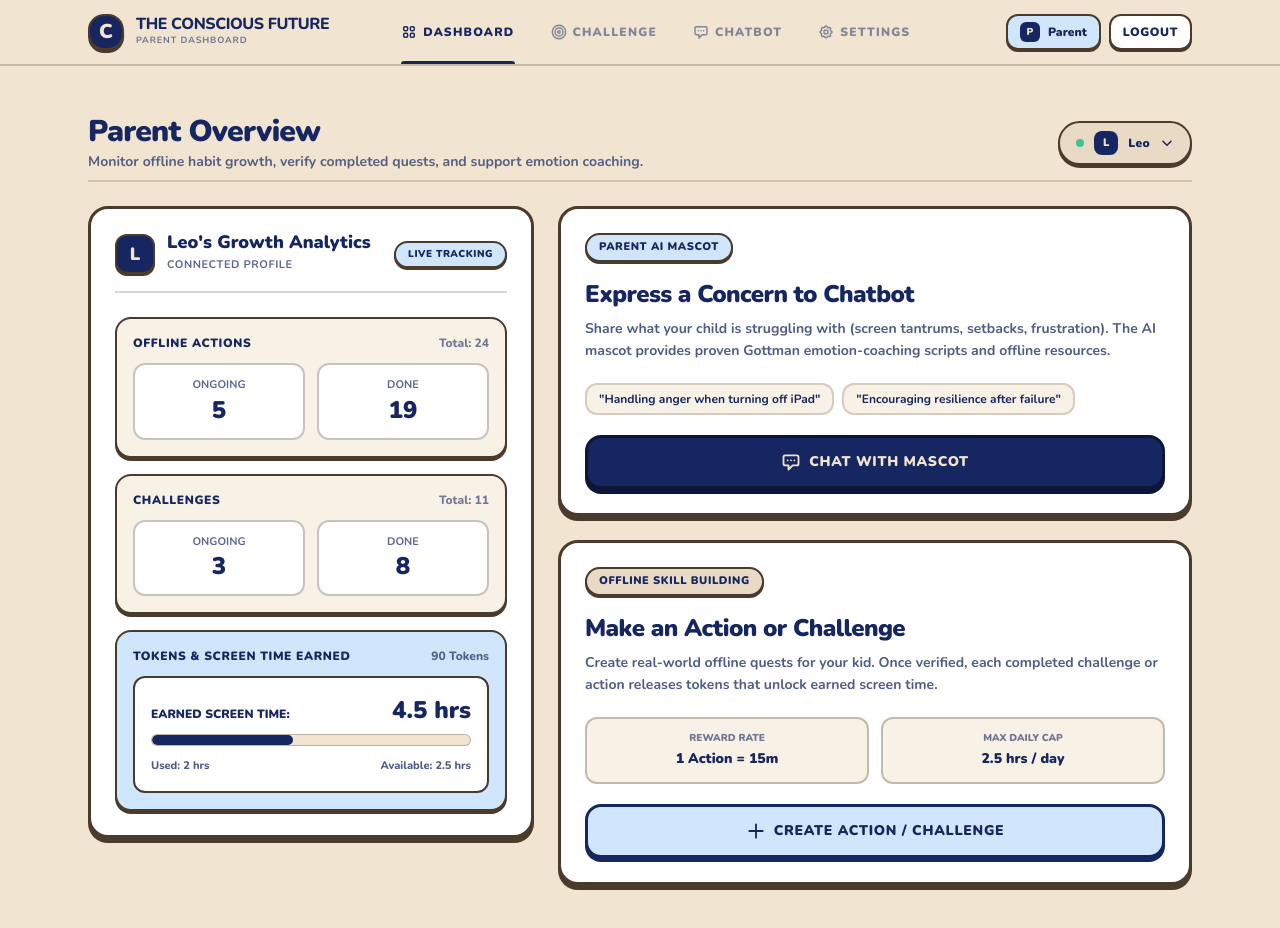
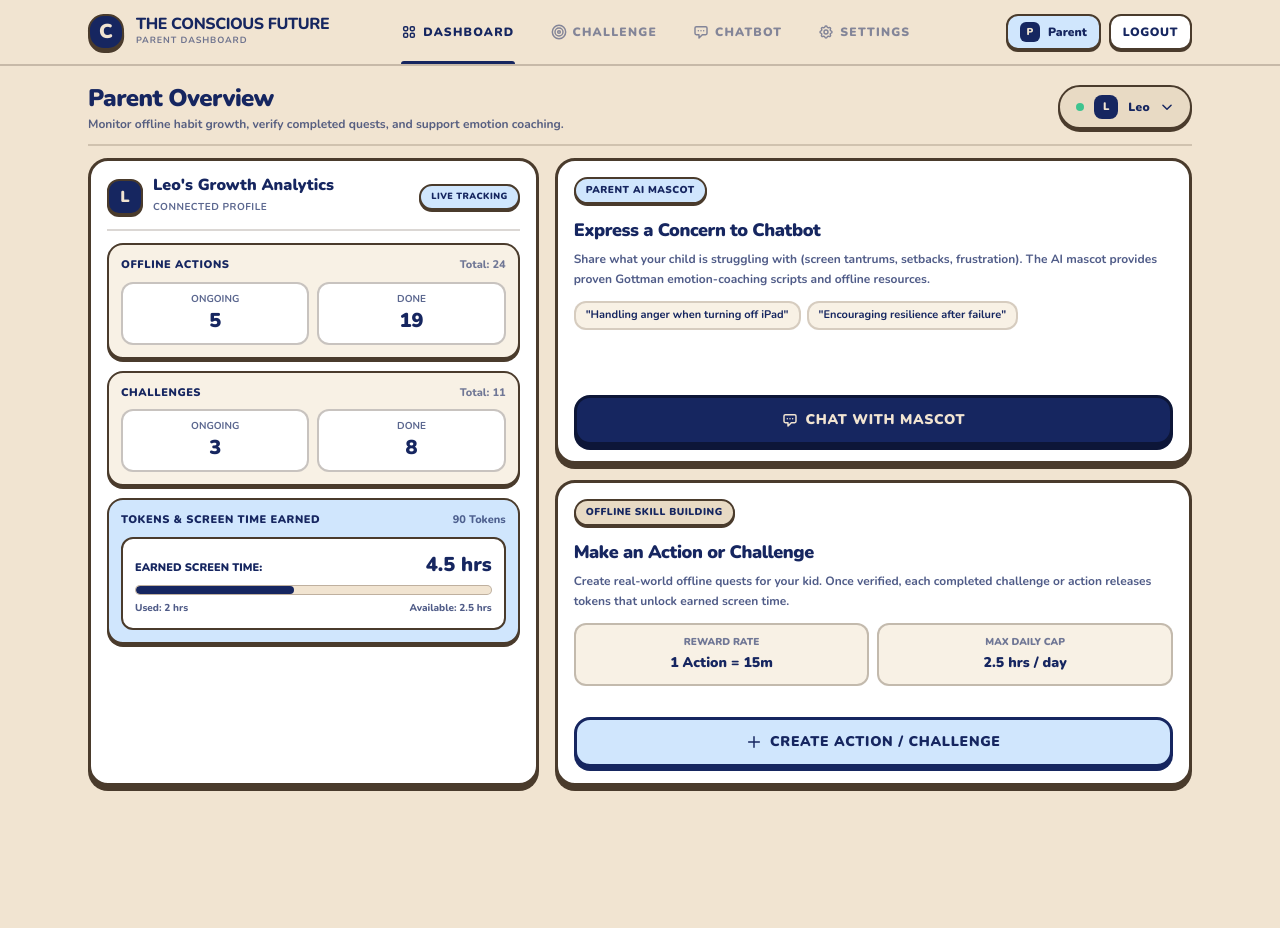
Before and after one commit to tayzonhannah/appcon2026-team-06-ai-application, a Next.js app in the folder team-06/: page /dashboard in a window 1280 px wide. Shown: the top 928 px of the page. After the commit the page ends 802 px from the top, so only its background shows below. Built offline with nearby package versions, Linux system fonts and the light colour scheme.

Commit message:
fix size issue in dashboard

```diff
--- a/team-06/app/(dashboard)/dashboard/page.tsx
+++ b/team-06/app/(dashboard)/dashboard/page.tsx
@@ -13,19 +13,20 @@ export default function DashboardPage() {
     MOCK_CHILDREN_LIST.find((c) => c.childId === selectedChildId) ?? MOCK_CHILDREN_LIST[0];
 
   return (
-    <div className="py-4 sm:py-6 flex flex-col gap-6 min-h-0">
-      {/* Top Banner / Heading */}
-      <div className="flex flex-col sm:flex-row items-start sm:items-center justify-between gap-4 pb-2 border-b-2 border-[#4A3B2C]/20">
+    /* Full height of parent (the capped main), flex column so heading + grid share space */
+    <div className="h-full flex flex-col gap-3">
+
+      {/* Top Banner / Heading — fixed height, doesn't stretch */}
+      <div className="flex flex-col sm:flex-row items-start sm:items-center justify-between gap-3 pb-3 border-b-2 border-[#4A3B2C]/20 shrink-0">
         <div>
-          <h1 className="text-2xl sm:text-3xl font-black text-[#162660] tracking-tight">
+          <h1 className="text-2xl font-black text-[#162660] tracking-tight">
             Parent Overview
           </h1>
-          <p className="text-xs sm:text-sm font-bold text-[#162660]/70 mt-0.5">
+          <p className="text-xs font-bold text-[#162660]/70 mt-0.5">
             Monitor offline habit growth, verify completed quests, and support emotion coaching.
           </p>
         </div>
 
-        {/* Custom Active Child Dropdown */}
         <ChildDropdown
           children={MOCK_CHILDREN_LIST}
           selected={activeChild}
@@ -33,15 +34,15 @@ export default function DashboardPage() {
         />
       </div>
 
-      {/* Main Grid: Left Analytics + Right Action Cards — equal heights */}
-      <div className="grid grid-cols-1 lg:grid-cols-12 gap-6 items-stretch">
-        {/* Left Side: Analytics Card */}
-        <div className="lg:col-span-5 w-full">
+      {/* Main Grid — takes all remaining height, columns stretch equally */}
+      <div className="grid grid-cols-1 lg:grid-cols-12 gap-4 flex-1 min-h-0">
+        {/* Left: Analytics Card — stretches full height */}
+        <div className="lg:col-span-5 min-h-0">
           <AnalyticsCard data={activeChild} />
         </div>
 
-        {/* Right Side: Action Cards */}
-        <div className="lg:col-span-7 w-full">
+        {/* Right: Action Cards — stretches full height */}
+        <div className="lg:col-span-7 min-h-0">
           <ActionCards />
         </div>
       </div>
--- a/team-06/app/(dashboard)/layout.tsx
+++ b/team-06/app/(dashboard)/layout.tsx
@@ -8,7 +8,7 @@ export default function DashboardLayout({
   return (
     <div className="min-h-screen bg-[#F1E4D1] text-[#162660] flex flex-col font-sans">
       <TopNav />
-      <main className="flex-1 max-w-6xl w-full mx-auto p-6">{children}</main>
+      <main className="max-w-6xl w-full mx-auto px-6 py-4 h-[calc(100vh-4rem)] overflow-hidden">{children}</main>
     </div>
   );
 }
--- a/team-06/components/dashboard/action-cards.tsx
+++ b/team-06/components/dashboard/action-cards.tsx
@@ -2,31 +2,31 @@ import Link from "next/link";
 
 export function ActionCards() {
   return (
-    <div className="flex flex-col gap-6 h-full">
+    <div className="flex flex-col gap-4 h-full">
       {/* Option 1: Chatbot (Mascot) Card */}
-      <div className="aralkada-card p-6 flex flex-col justify-between flex-1">
+      <div className="aralkada-card p-4 flex flex-col justify-between flex-1">
         <div>
-          <div className="flex items-center justify-between mb-4">
-            <span className="inline-flex items-center gap-2 px-3 py-1 rounded-full bg-[#D0E6FD] border-2 border-[#4A3B2C] shadow-[0_2px_0_#4A3B2C] text-[11px] font-black text-[#162660] uppercase tracking-wider">
+          <div className="flex items-center justify-between mb-3">
+            <span className="inline-flex items-center gap-2 px-2.5 py-1 rounded-full bg-[#D0E6FD] border-2 border-[#4A3B2C] shadow-[0_2px_0_#4A3B2C] text-[10px] font-black text-[#162660] uppercase tracking-wider">
               Parent AI Mascot
             </span>
           </div>
 
-          <h3 className="text-xl sm:text-2xl font-black text-[#162660] mb-2 tracking-tight">
+          <h3 className="text-lg font-black text-[#162660] mb-1.5 tracking-tight">
             Express a Concern to Chatbot
           </h3>
 
-          <p className="text-xs sm:text-sm font-bold text-[#162660]/75 leading-relaxed mb-5">
+          <p className="text-xs font-bold text-[#162660]/75 leading-relaxed mb-3">
             Share what your child is struggling with (screen tantrums, setbacks, frustration).
             The AI mascot provides proven Gottman emotion-coaching scripts and offline resources.
           </p>
 
           {/* Prompt Suggestion Pills */}
-          <div className="flex flex-wrap gap-2 mb-5">
-            <span className="px-3 py-1.5 rounded-xl bg-[#F8F1E5] border-2 border-[#4A3B2C]/20 text-xs font-bold text-[#162660]">
+          <div className="flex flex-wrap gap-1.5 mb-3">
+            <span className="px-2.5 py-1 rounded-xl bg-[#F8F1E5] border-2 border-[#4A3B2C]/20 text-[11px] font-bold text-[#162660]">
               &quot;Handling anger when turning off iPad&quot;
             </span>
-            <span className="px-3 py-1.5 rounded-xl bg-[#F8F1E5] border-2 border-[#4A3B2C]/20 text-xs font-bold text-[#162660]">
+            <span className="px-2.5 py-1 rounded-xl bg-[#F8F1E5] border-2 border-[#4A3B2C]/20 text-[11px] font-bold text-[#162660]">
               &quot;Encouraging resilience after failure&quot;
             </span>
           </div>
@@ -34,9 +34,9 @@ export function ActionCards() {
 
         <Link
           href="/dashboard/chatbot"
-          className="w-full py-3.5 aralkada-btn-primary flex items-center justify-center gap-2 text-center text-sm cursor-pointer"
+          className="w-full py-3 aralkada-btn-primary flex items-center justify-center gap-2 text-center text-sm cursor-pointer"
         >
-          <svg className="w-5 h-5 text-[#F1E4D1]" fill="none" stroke="currentColor" viewBox="0 0 24 24">
+          <svg className="w-4 h-4 text-[#F1E4D1]" fill="none" stroke="currentColor" viewBox="0 0 24 24">
             <path
               strokeLinecap="round"
               strokeLinejoin="round"
@@ -49,32 +49,32 @@ export function ActionCards() {
       </div>
 
       {/* Option 2: Make Action / Challenge Card */}
-      <div className="aralkada-card p-6 flex flex-col justify-between flex-1">
+      <div className="aralkada-card p-4 flex flex-col justify-between flex-1">
         <div>
-          <div className="flex items-center justify-between mb-4">
-            <span className="inline-flex items-center gap-2 px-3 py-1 rounded-full bg-[#E8DAC4] border-2 border-[#4A3B2C] shadow-[0_2px_0_#4A3B2C] text-[11px] font-black text-[#162660] uppercase tracking-wider">
+          <div className="flex items-center justify-between mb-3">
+            <span className="inline-flex items-center gap-2 px-2.5 py-1 rounded-full bg-[#E8DAC4] border-2 border-[#4A3B2C] shadow-[0_2px_0_#4A3B2C] text-[10px] font-black text-[#162660] uppercase tracking-wider">
               Offline Skill Building
             </span>
           </div>
 
-          <h3 className="text-xl sm:text-2xl font-black text-[#162660] mb-2 tracking-tight">
+          <h3 className="text-lg font-black text-[#162660] mb-1.5 tracking-tight">
             Make an Action or Challenge
           </h3>
 
-          <p className="text-xs sm:text-sm font-bold text-[#162660]/75 leading-relaxed mb-5">
+          <p className="text-xs font-bold text-[#162660]/75 leading-relaxed mb-3">
             Create real-world offline quests for your kid. Once verified, each completed
             challenge or action releases tokens that unlock earned screen time.
           </p>
 
           {/* Quick Stats Summary */}
-          <div className="grid grid-cols-2 gap-3 mb-5">
-            <div className="p-3 rounded-xl bg-[#F8F1E5] border-2 border-[#4A3B2C]/30 text-center">
+          <div className="grid grid-cols-2 gap-2 mb-3">
+            <div className="p-2.5 rounded-xl bg-[#F8F1E5] border-2 border-[#4A3B2C]/30 text-center">
               <span className="block text-[10px] font-black text-[#162660]/60 uppercase">
                 Reward Rate
               </span>
               <span className="text-sm font-black text-[#162660]">1 Action = 15m</span>
             </div>
-            <div className="p-3 rounded-xl bg-[#F8F1E5] border-2 border-[#4A3B2C]/30 text-center">
+            <div className="p-2.5 rounded-xl bg-[#F8F1E5] border-2 border-[#4A3B2C]/30 text-center">
               <span className="block text-[10px] font-black text-[#162660]/60 uppercase">
                 Max Daily Cap
               </span>
@@ -85,9 +85,9 @@ export function ActionCards() {
 
         <Link
           href="/dashboard/challenge"
-          className="w-full py-3.5 aralkada-btn-secondary flex items-center justify-center gap-2 text-center text-sm cursor-pointer"
+          className="w-full py-3 aralkada-btn-secondary flex items-center justify-center gap-2 text-center text-sm cursor-pointer"
         >
-          <svg className="w-5 h-5 text-[#162660]" fill="none" stroke="currentColor" viewBox="0 0 24 24">
+          <svg className="w-4 h-4 text-[#162660]" fill="none" stroke="currentColor" viewBox="0 0 24 24">
             <path strokeLinecap="round" strokeLinejoin="round" strokeWidth="2.2" d="M12 4v16m8-8H4" />
           </svg>
           <span>CREATE ACTION / CHALLENGE</span>
--- a/team-06/components/dashboard/analytics-card.tsx
+++ b/team-06/components/dashboard/analytics-card.tsx
@@ -6,112 +6,96 @@ interface AnalyticsCardProps {
 
 export function AnalyticsCard({ data }: AnalyticsCardProps) {
   return (
-    <div className="aralkada-card p-6 flex flex-col gap-6">
+    <div className="aralkada-card p-4 flex flex-col gap-3 h-full">
       {/* Header with Child Profile Pill */}
-      <div className="flex items-center justify-between border-b-2 border-[#4A3B2C]/20 pb-4">
-        <div className="flex items-center gap-3">
-          <div className="w-10 h-10 rounded-xl bg-[#162660] text-[#F1E4D1] font-black text-lg flex items-center justify-center border-2 border-[#4A3B2C] shadow-[0_2px_0_#4A3B2C]">
+      <div className="flex items-center justify-between border-b-2 border-[#4A3B2C]/20 pb-3">
+        <div className="flex items-center gap-2.5">
+          <div className="w-9 h-9 rounded-xl bg-[#162660] text-[#F1E4D1] font-black text-base flex items-center justify-center border-2 border-[#4A3B2C] shadow-[0_2px_0_#4A3B2C]">
             {data.avatarLetter}
           </div>
           <div>
-            <h3 className="font-black text-lg text-[#162660] leading-none">
-              {data.childName}'s Growth Analytics
+            <h3 className="font-black text-base text-[#162660] leading-none">
+              {data.childName}&apos;s Growth Analytics
             </h3>
-            <span className="text-[11px] font-bold text-[#162660]/70 uppercase tracking-wider">
+            <span className="text-[10px] font-bold text-[#162660]/70 uppercase tracking-wider">
               Connected Profile
             </span>
           </div>
         </div>
 
-        <div className="px-3 py-1 rounded-full bg-[#D0E6FD] border-2 border-[#4A3B2C] shadow-[0_2px_0_#4A3B2C] text-[10px] font-black text-[#162660] uppercase tracking-wider">
+        <div className="px-2.5 py-1 rounded-full bg-[#D0E6FD] border-2 border-[#4A3B2C] shadow-[0_2px_0_#4A3B2C] text-[9px] font-black text-[#162660] uppercase tracking-wider">
           Live Tracking
         </div>
       </div>
 
       {/* Metrics Section: Actions & Challenges */}
-      <div className="flex flex-col gap-4">
+      <div className="flex flex-col gap-3 flex-1">
         {/* Actions Box */}
-        <div className="rounded-2xl border-2 border-[#4A3B2C] bg-[#F8F1E5] p-4 shadow-[0_3px_0_#4A3B2C]">
-          <div className="flex items-center justify-between mb-3">
-            <span className="font-black text-xs text-[#162660] uppercase tracking-wider">
+        <div className="rounded-2xl border-2 border-[#4A3B2C] bg-[#F8F1E5] p-3 shadow-[0_3px_0_#4A3B2C]">
+          <div className="flex items-center justify-between mb-2">
+            <span className="font-black text-[11px] text-[#162660] uppercase tracking-wider">
               Offline Actions
             </span>
-            <span className="text-xs font-extrabold text-[#162660]/60">
+            <span className="text-[11px] font-extrabold text-[#162660]/60">
               Total: {data.actions.ongoing + data.actions.done}
             </span>
           </div>
-          <div className="grid grid-cols-2 gap-3">
-            <div className="rounded-xl bg-white border-2 border-[#4A3B2C]/30 p-3 text-center">
-              <span className="block text-[11px] font-bold text-[#162660]/70 uppercase">
-                Ongoing
-              </span>
-              <span className="text-2xl font-black text-[#162660]">
-                {data.actions.ongoing}
-              </span>
+          <div className="grid grid-cols-2 gap-2">
+            <div className="rounded-xl bg-white border-2 border-[#4A3B2C]/30 p-2 text-center">
+              <span className="block text-[10px] font-bold text-[#162660]/70 uppercase">Ongoing</span>
+              <span className="text-xl font-black text-[#162660]">{data.actions.ongoing}</span>
             </div>
-            <div className="rounded-xl bg-white border-2 border-[#4A3B2C]/30 p-3 text-center">
-              <span className="block text-[11px] font-bold text-[#162660]/70 uppercase">
-                Done
-              </span>
-              <span className="text-2xl font-black text-[#162660]">
-                {data.actions.done}
-              </span>
+            <div className="rounded-xl bg-white border-2 border-[#4A3B2C]/30 p-2 text-center">
+              <span className="block text-[10px] font-bold text-[#162660]/70 uppercase">Done</span>
+              <span className="text-xl font-black text-[#162660]">{data.actions.done}</span>
             </div>
           </div>
         </div>
 
         {/* Challenges Box */}
-        <div className="rounded-2xl border-2 border-[#4A3B2C] bg-[#F8F1E5] p-4 shadow-[0_3px_0_#4A3B2C]">
-          <div className="flex items-center justify-between mb-3">
-            <span className="font-black text-xs text-[#162660] uppercase tracking-wider">
+        <div className="rounded-2xl border-2 border-[#4A3B2C] bg-[#F8F1E5] p-3 shadow-[0_3px_0_#4A3B2C]">
+          <div className="flex items-center justify-between mb-2">
+            <span className="font-black text-[11px] text-[#162660] uppercase tracking-wider">
               Challenges
             </span>
-            <span className="text-xs font-extrabold text-[#162660]/60">
+            <span className="text-[11px] font-extrabold text-[#162660]/60">
               Total: {data.challenges.ongoing + data.challenges.done}
             </span>
           </div>
-          <div className="grid grid-cols-2 gap-3">
-            <div className="rounded-xl bg-white border-2 border-[#4A3B2C]/30 p-3 text-center">
-              <span className="block text-[11px] font-bold text-[#162660]/70 uppercase">
-                Ongoing
-              </span>
-              <span className="text-2xl font-black text-[#162660]">
-                {data.challenges.ongoing}
-              </span>
+          <div className="grid grid-cols-2 gap-2">
+            <div className="rounded-xl bg-white border-2 border-[#4A3B2C]/30 p-2 text-center">
+              <span className="block text-[10px] font-bold text-[#162660]/70 uppercase">Ongoing</span>
+              <span className="text-xl font-black text-[#162660]">{data.challenges.ongoing}</span>
             </div>
-            <div className="rounded-xl bg-white border-2 border-[#4A3B2C]/30 p-3 text-center">
-              <span className="block text-[11px] font-bold text-[#162660]/70 uppercase">
-                Done
-              </span>
-              <span className="text-2xl font-black text-[#162660]">
-                {data.challenges.done}
-              </span>
+            <div className="rounded-xl bg-white border-2 border-[#4A3B2C]/30 p-2 text-center">
+              <span className="block text-[10px] font-bold text-[#162660]/70 uppercase">Done</span>
+              <span className="text-xl font-black text-[#162660]">{data.challenges.done}</span>
             </div>
           </div>
         </div>
 
         {/* Tokens & Earned Screen Time Box */}
-        <div className="rounded-2xl border-2 border-[#4A3B2C] bg-[#D0E6FD] p-4 shadow-[0_3px_0_#4A3B2C]">
-          <div className="flex items-center justify-between mb-3">
-            <span className="font-black text-xs text-[#162660] uppercase tracking-wider">
-              Tokens & Screen Time Earned
+        <div className="rounded-2xl border-2 border-[#4A3B2C] bg-[#D0E6FD] p-3 shadow-[0_3px_0_#4A3B2C]">
+          <div className="flex items-center justify-between mb-2">
+            <span className="font-black text-[11px] text-[#162660] uppercase tracking-wider">
+              Tokens &amp; Screen Time Earned
             </span>
-            <span className="text-xs font-extrabold text-[#162660]/70">
+            <span className="text-[11px] font-extrabold text-[#162660]/70">
               {data.tokens.totalTokens} Tokens
             </span>
           </div>
 
-          <div className="rounded-xl bg-white border-2 border-[#4A3B2C] p-4 flex flex-col gap-2">
+          <div className="rounded-xl bg-white border-2 border-[#4A3B2C] p-3 flex flex-col gap-1.5">
             <div className="flex items-baseline justify-between">
-              <span className="text-xs font-black text-[#162660] uppercase">
+              <span className="text-[11px] font-black text-[#162660] uppercase">
                 Earned Screen Time:
               </span>
-              <span className="text-2xl font-black text-[#162660]">
+              <span className="text-xl font-black text-[#162660]">
                 {data.tokens.earnedHours} hrs
               </span>
             </div>
 
-            <div className="w-full bg-[#F1E4D1] h-3 rounded-full overflow-hidden border border-[#4A3B2C]/30">
+            <div className="w-full bg-[#F1E4D1] h-2.5 rounded-full overflow-hidden border border-[#4A3B2C]/30">
               <div
                 className="bg-[#162660] h-full rounded-full transition-all"
                 style={{
@@ -120,7 +104,7 @@ export function AnalyticsCard({ data }: AnalyticsCardProps) {
               />
             </div>
 
-            <div className="flex justify-between items-center text-[11px] font-extrabold text-[#162660]/75 pt-1">
+            <div className="flex justify-between items-center text-[10px] font-extrabold text-[#162660]/75">
               <span>Used: {data.tokens.usedHours} hrs</span>
               <span>Available: {data.tokens.remainingHours} hrs</span>
             </div>
```
